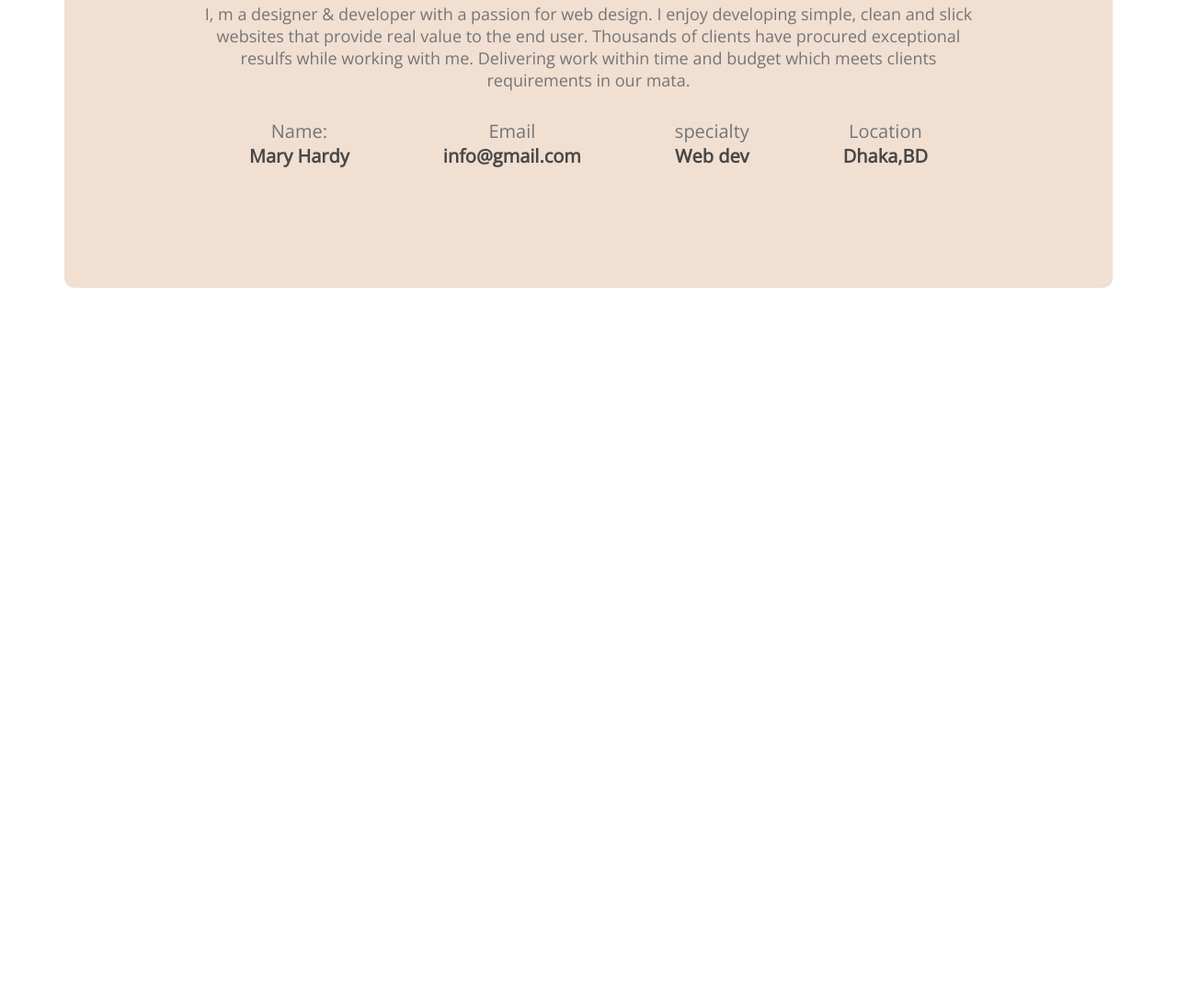
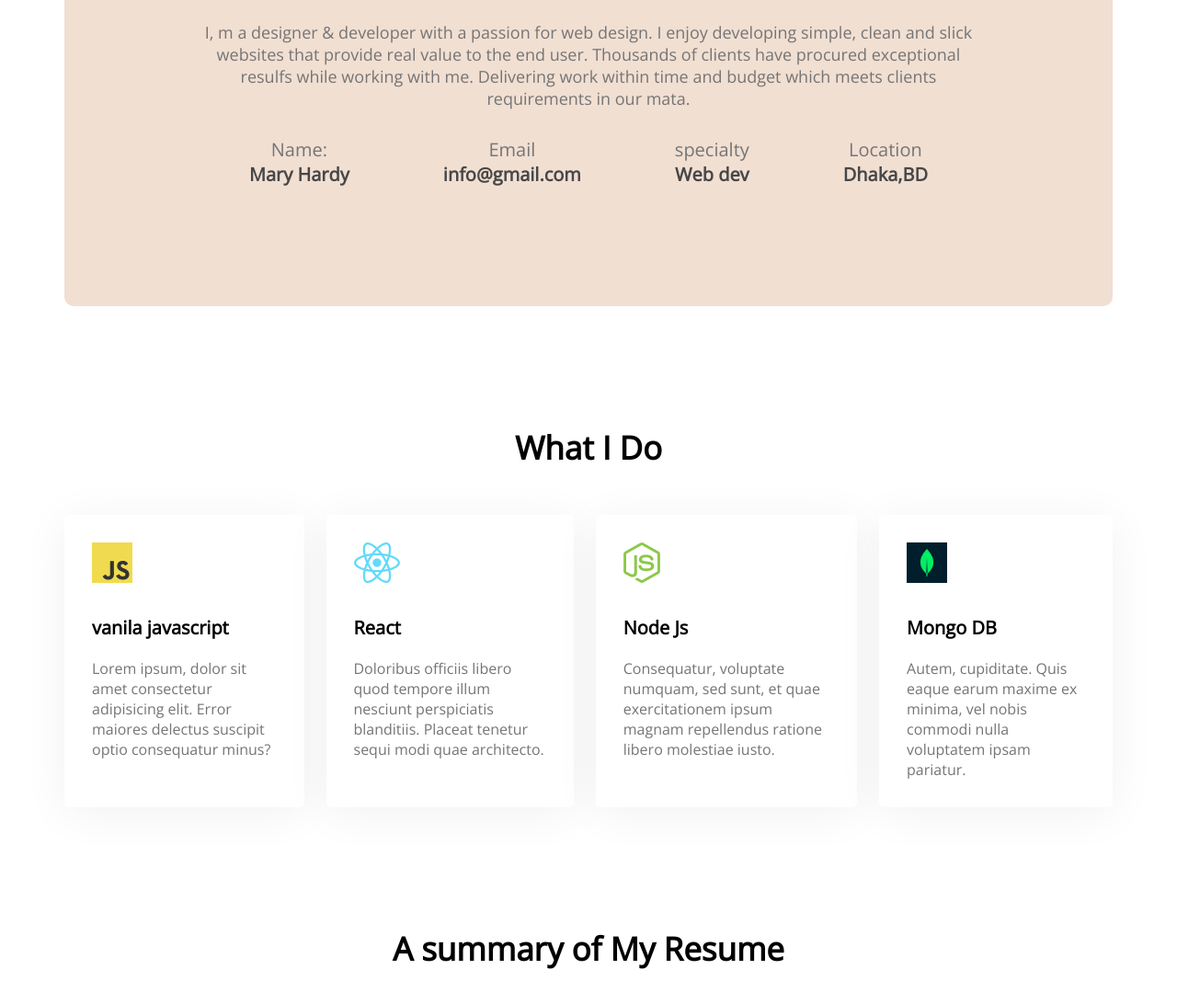
Before and after one commit to mdshakilrana/developer-portfolio, a plain HTML site: page index.html in a window 1280 px wide. Shown: the part 1274-2366 px from the top of the page at 92% size. Before the commit the page ends 1587 px from the top, so only its background shows below. Drawn offline with nearby package versions, Linux system fonts and the light colour scheme.

Commit message:
added skills content

```diff
--- a/index.html
+++ b/index.html
@@ -58,6 +58,39 @@
             </div>
 
         </section>
+        <!-- what i do -->
+        <section class="What-i-do">
+            <h3 class="section-title">What I Do</h3>
+            <div class="skill-container">
+                <div class="skill">
+                    <img src="images/icons/js.png" alt="">
+                    <p class="skill-title">vanila javascript</p>
+                    <p class="skill-description">Lorem ipsum, dolor sit amet consectetur adipisicing elit. Error maiores delectus suscipit optio consequatur minus?</p>
+                </div>
+                <div class="skill">
+                    <img src="images/icons/react.png" alt="">
+                    <p class="skill-title">React</p>
+                    <p class="skill-description">Doloribus officiis libero quod tempore illum nesciunt perspiciatis blanditiis. Placeat tenetur sequi modi quae architecto.</p>
+                </div>
+                <div class="skill">
+                    <img src="images/icons/nodejs.png" alt="">
+                    <p class="skill-title">Node Js</p>
+                    <p class="skill-description">Consequatur, voluptate numquam, sed sunt, et quae exercitationem ipsum magnam repellendus ratione libero molestiae iusto.</p>
+                </div>
+                <div class="skill">
+                    <img src="images/icons/mongo.png" alt="">
+                    <p class="skill-title">Mongo DB</p>
+                    <p class="skill-description">Autem, cupiditate. Quis eaque earum maxime ex minima, vel nobis commodi nulla voluptatem ipsam pariatur.</p>
+                </div>
+            </div>
+        </section>
+        <!-- resume section -->
+        <section class="Resume">
+<h3 class="section-title">A summary of  My Resume</h3>
+<div class="resume-content">
+
+</div>
+        </section>
 
     </main>
     <footer>
--- a/styles/portgolio.css
+++ b/styles/portgolio.css
@@ -70,19 +70,23 @@ main{
     max-width: 1140px;
     margin: 0 auto;
 }
+section{
+    margin-top: 130px;
+}
 /* bout section styles */
 .about{
-margin-top: 130px;
+
 background: #f1dfd2;
 text-align: center;
 border-radius: 10px;
 padding: 130px 150px;
 }
 .section-title{
+    text-align: center;
 
     font-weight: 700;
 font-size: 35px;
-    margin-bottom: 30px;
+    margin-bottom: 50px;
 
 }
 .section-description{
@@ -104,3 +108,25 @@ font-size: 35px;
 font-size: 20px;
 color: #474747;
 }
+/* what i do */
+
+.skill-container{
+    display: flex;
+    gap: 24px;
+}
+.skill{
+    background: #FFFFFF;
+box-shadow: 0px 6px 50px rgba(0, 0, 0, 0.06);
+border-radius: 5px;
+padding: 30px;
+}
+.skill-title{
+    font-weight: 700;
+font-size: 20px;
+margin-top: 30px;
+margin-bottom: 20px;
+
+}
+.skill-description{
+    color: #757575;
+}
```
